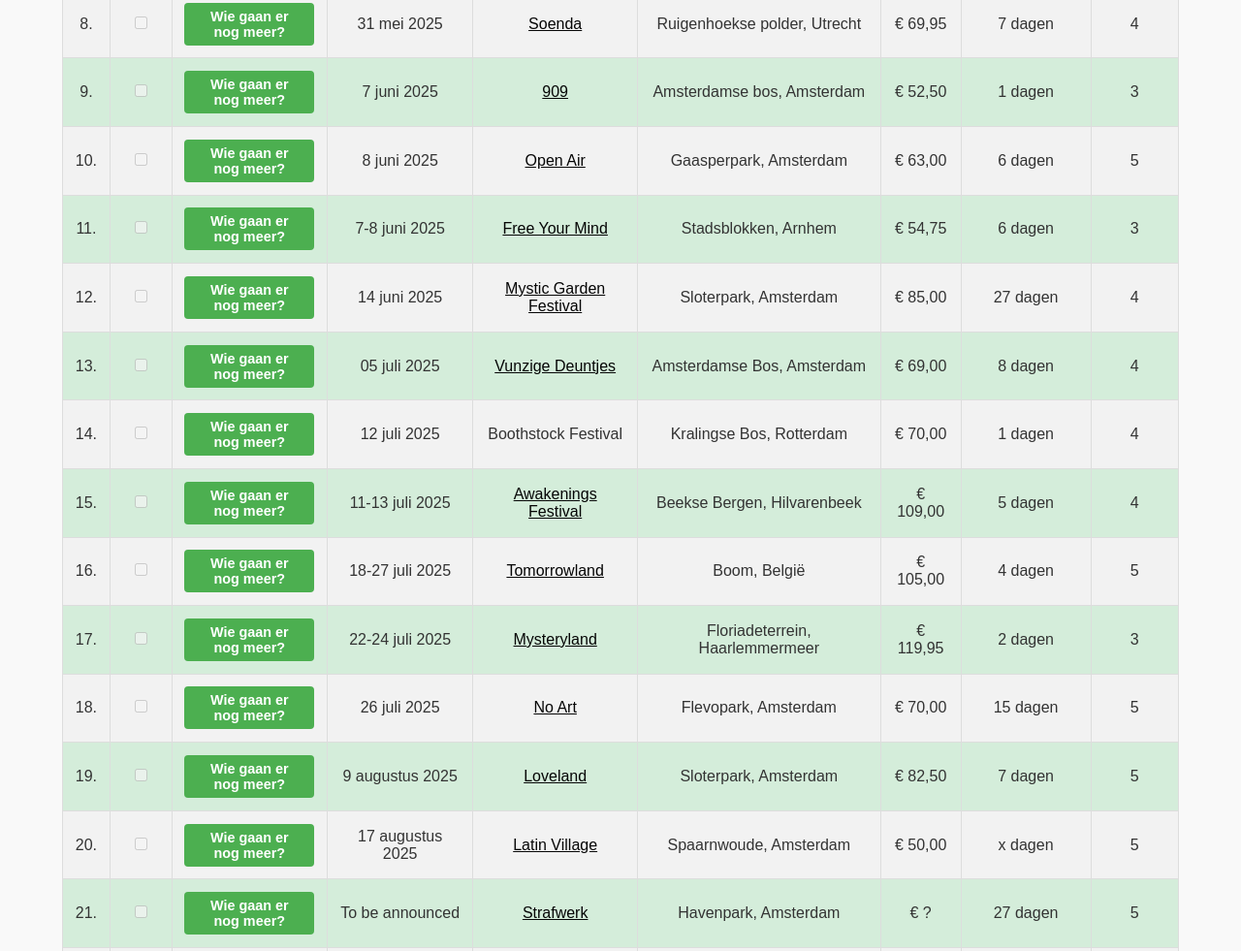
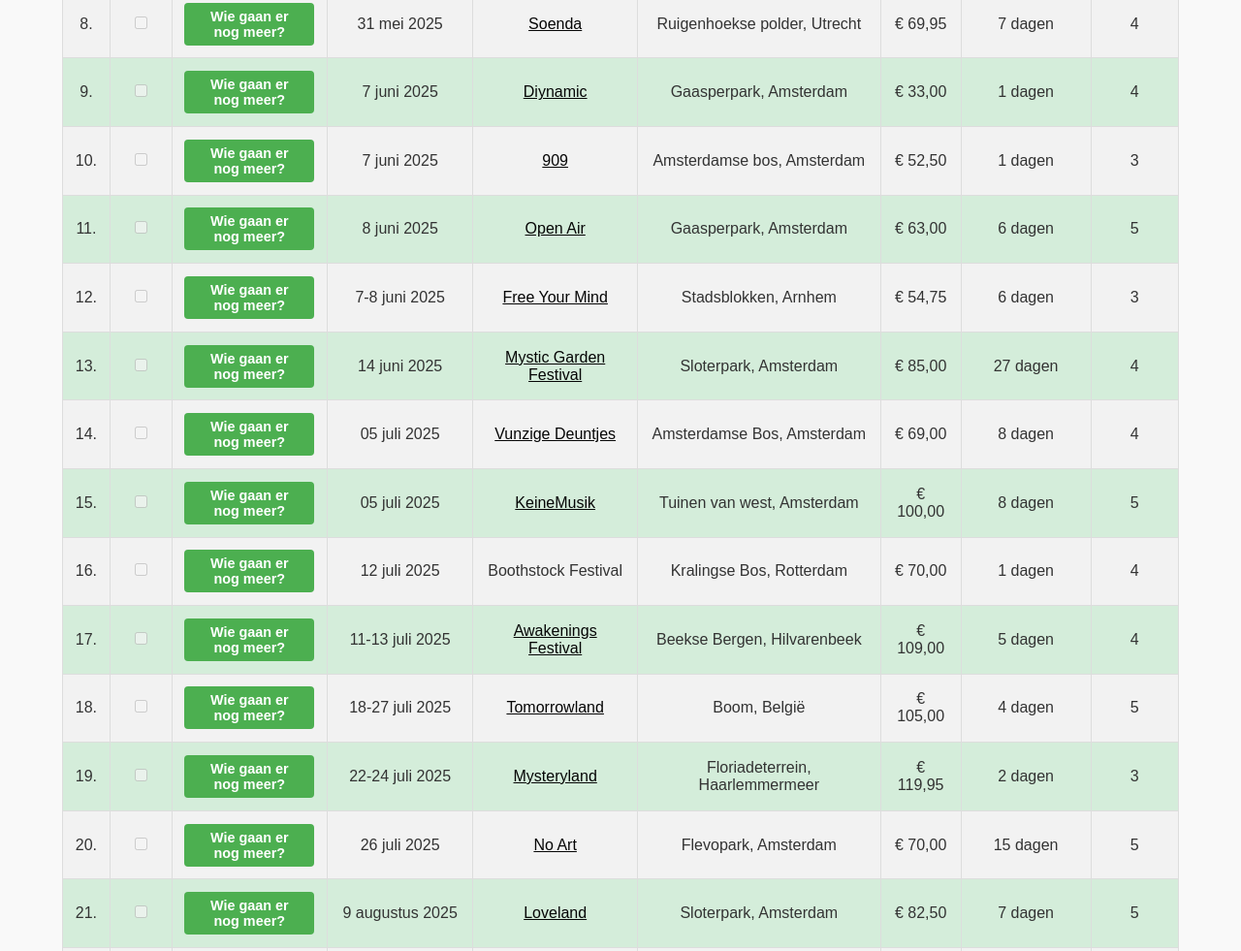
Before and after one commit to Roanh7/Festivalseason25, a website: page agenda/agenda.html in a window 1280 px wide. Shown: the part 1831-2812 px from the top of the page at 97% size. Drawn offline with Linux system fonts and the light colour scheme.

Commit message:
Update changes before force push

```diff
--- a/agenda/agenda.html
+++ b/agenda/agenda.html
@@ -237,7 +237,27 @@
                         <td>4</td>
                     </tr>
                     <tr class="highlight-green">
-                        <td>9.</td>
+                      <td>9.</td>
+                      <td>
+                          <input
+                            type="checkbox"
+                            class="attend-checkbox"
+                            data-festival="Diynamic"
+                          />
+                        </td>
+                        <td>
+                          <!-- nieuw knoppie -->
+                          <button class="attendees-btn" data-festival="Diynamic">Wie gaan er nog meer?</button>
+                        </td>
+                      <td>7 juni 2025</td>
+                      <td><a href="#" class="festival-link" data-name="Diynamic">Diynamic</a></td>
+                      <td>Gaasperpark, Amsterdam</td>
+                      <td>€ 33,00</td>
+                      <td>1 dagen</td>
+                      <td>4</td>
+                  </tr>
+                    <tr class="highlight-yellow">
+                        <td>10.</td>
                         <td>
                             <input
                               type="checkbox"
@@ -256,8 +276,8 @@
                         <td>1 dagen</td>
                         <td>3</td>
                     </tr>
-                    <tr class="highlight-yellow">
-                        <td>10.</td>
+                    <tr class="highlight-green">
+                        <td>11.</td>
                         <td>
                             <input
                               type="checkbox"
@@ -276,8 +296,8 @@
                         <td>6 dagen</td>
                         <td>5</td>
                     </tr>
-                    <tr class="highlight-green">
-                        <td>11.</td>
+                    <tr class="highlight-yellow">
+                        <td>12.</td>
                         <td>
                             <input
                               type="checkbox"
@@ -296,8 +316,8 @@
                         <td>6 dagen</td>
                         <td>3</td>
                     </tr>
-                    <tr class="highlight-yellow">
-                        <td>12.</td>
+                    <tr class="highlight-green">
+                        <td>13.</td>
                         <td>
                             <input
                               type="checkbox"
@@ -317,8 +337,8 @@
                         <td>4</td>
                     </tr>
                               <!-- NIEUW 1: Vunzige Deuntjes -->
-                        <tr class="highlight-green">
-                          <td>13.</td>
+                        <tr class="highlight-yellow">
+                          <td>14.</td>
                           <td>
                             <input
                               type="checkbox"
@@ -340,8 +360,31 @@
                           <td>8 dagen</td>
                           <td>4</td>
                         </tr>
+                        <tr class="highlight-green">
+                          <td>15.</td>
+                          <td>
+                            <input
+                              type="checkbox"
+                              class="attend-checkbox"
+                              data-festival="KeineMusik"
+                            />
+                          </td>
+                          <td>
+                            <button class="attendees-btn" data-festival="KeineMusik">
+                              Wie gaan er nog meer?
+                            </button>
+                          </td>
+                          <td>05 juli 2025</td>
+                          <td><a href="#" class="festival-link" data-name="KeineMusik">
+                            KeineMusik
+                          </a></td>
+                          <td>Tuinen van west, Amsterdam</td>
+                          <td>€ 100,00</td>
+                          <td>8 dagen</td>
+                          <td>5</td>
+                        </tr>
                     <tr class="highlight-yellow">
-                        <td>14.</td>
+                        <td>16.</td>
                         <td>
                             <input
                               type="checkbox"
@@ -361,7 +404,7 @@
                         <td>4</td>
                     </tr>
                     <tr class="highlight-green">
-                        <td>15.</td>
+                        <td>17.</td>
                         <td>
                             <input
                               type="checkbox"
@@ -381,7 +424,7 @@
                         <td>4</td>
                     </tr>
                     <tr class="highlight-yellow">
-                        <td>16.</td>
+                        <td>18.</td>
                         <td>
                             <input
                               type="checkbox"
@@ -401,7 +444,7 @@
                         <td>5</td>
                     </tr>
                     <tr class="highlight-green">
-                        <td>17.</td>
+                        <td>19.</td>
                         <td>
                             <input
                               type="checkbox"
@@ -421,7 +464,7 @@
                         <td>3</td>
                     </tr>
                     <tr class="highlight-yellow">
-                        <td>18.</td>
+                        <td>20.</td>
                         <td>
                             <input
                               type="checkbox"
@@ -441,7 +484,7 @@
                         <td>5</td>
                     </tr>
                     <tr class="highlight-green">
-                        <td>19.</td>
+                        <td>21.</td>
                         <td>
                             <input
                               type="checkbox"
@@ -461,7 +504,7 @@
                         <td>5</td>
                     </tr>
                     <tr class="highlight-yellow">
-                        <td>20.</td>
+                        <td>22.</td>
                         <td>
                             <input
                               type="checkbox"
@@ -481,7 +524,7 @@
                         <td>5</td>
                     </tr>
                     <tr class="highlight-green">
-                        <td>21.</td>
+                        <td>23.</td>
                         <td>
                             <input
                               type="checkbox"
@@ -501,7 +544,7 @@
                         <td>5</td>
                     </tr>
                     <tr class="highlight-yellow">
-                        <td>22.</td>
+                        <td>24.</td>
                         <td>
                             <input
                               type="checkbox"
@@ -521,7 +564,7 @@
                         <td>5</td>
                     </tr>
                     <tr class="highlight-green">
-                        <td>23.</td>
+                        <td>25.</td>
                         <td>
                             <input
                               type="checkbox"
@@ -541,7 +584,7 @@
                         <td>5</td>
                     </tr>
                     <tr class="highlight-yellow">
-                        <td>24.</td>
+                        <td>26.</td>
                         <td>
                             <input
                               type="checkbox"
--- a/agenda/javascript/mijn-festivals.js
+++ b/agenda/javascript/mijn-festivals.js
@@ -36,6 +36,7 @@
     "Awakenings Upclose": "2025-05-17",
     "Soenda": "2025-05-31",
     "909": "2025-06-07",
+    "Diynamic": "2025-06-07",
     "Open Air": "2025-06-08",
     "Free Your Mind": "2025-06-08",
     "Mystic Garden Festival": "2025-06-14",
@@ -47,6 +48,7 @@
     "Strafwerk": "2025-08-16",
     "Latin Village": "2025-08-17",
     "Parels van de stad": "2025-09-13",
+    "KeineMusik": "2025-07-05",
     "Vunzige Deuntjes": "2025-07-05",
     "Toffler": "2025-05-31",
     "Into the woods": "2025-09-19"
--- a/agenda/javascript/script.js
+++ b/agenda/javascript/script.js
@@ -11,7 +11,7 @@
   { name: "Verbond", date: "2025-05-05" },
   { name: "Awakenings Upclose", date: "2025-05-17" },
   { name: "Soenda", date: "2025-05-31" },
-  { name: "909", date: "2025-06-07" },
+  { name: "Diynamic", date: "2025-06-07" },
   { name: "Open Air", date: "2025-06-08" },
   { name: "Free Your Mind", date: "2025-06-08" },
   { name: "Mystic Garden Festival", date: "2025-06-14" },
@@ -24,7 +24,7 @@
   { name: "Latin Village", date: "2025-08-17" },
   { name: "Parels van de stad", date: "2025-09-13" },
   { name: "Into the woods", date: "2025-09-19" },
-  { name: "Vunzige Deuntjes", date: "2025-07-05" },
+  { name: "KeineMusik", date: "2025-07-05" },
   { name: "Toffler", date: "2025-05-31" },
 ];
 
@@ -183,6 +183,7 @@
     "Soenda": "https://www.soenda.com",
     "909": "https://www.909festival.nl",
     "Open Air": "https://www.amsterdamopenair.nl",
+    "Diynamic": "https://www.amsterdamopenair.nl",
     "Free Your Mind": "https://www.freeyourmindfestival.nl",
     "Mystic Garden Festival": "https://www.mysticgardenfestival.nl",
     "Awakenings Festival": "https://www.awakenings.nl",
```
